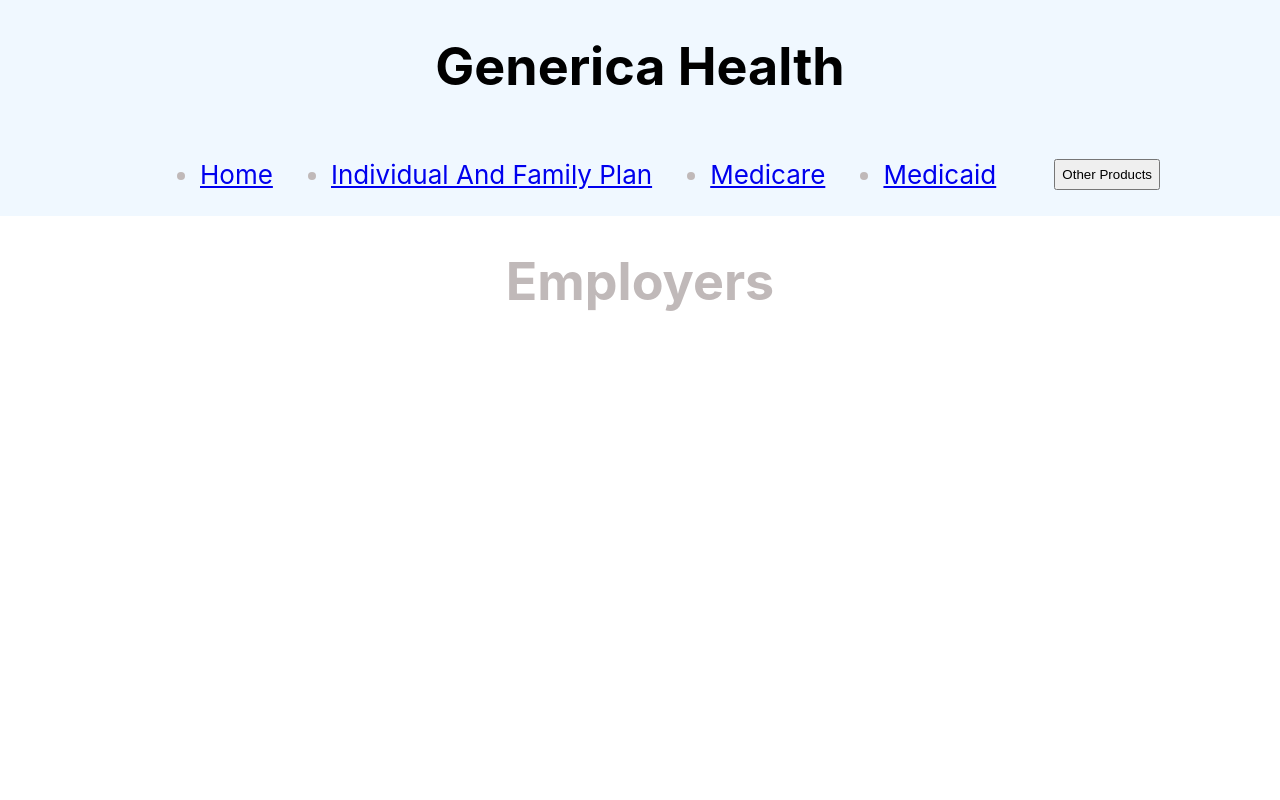
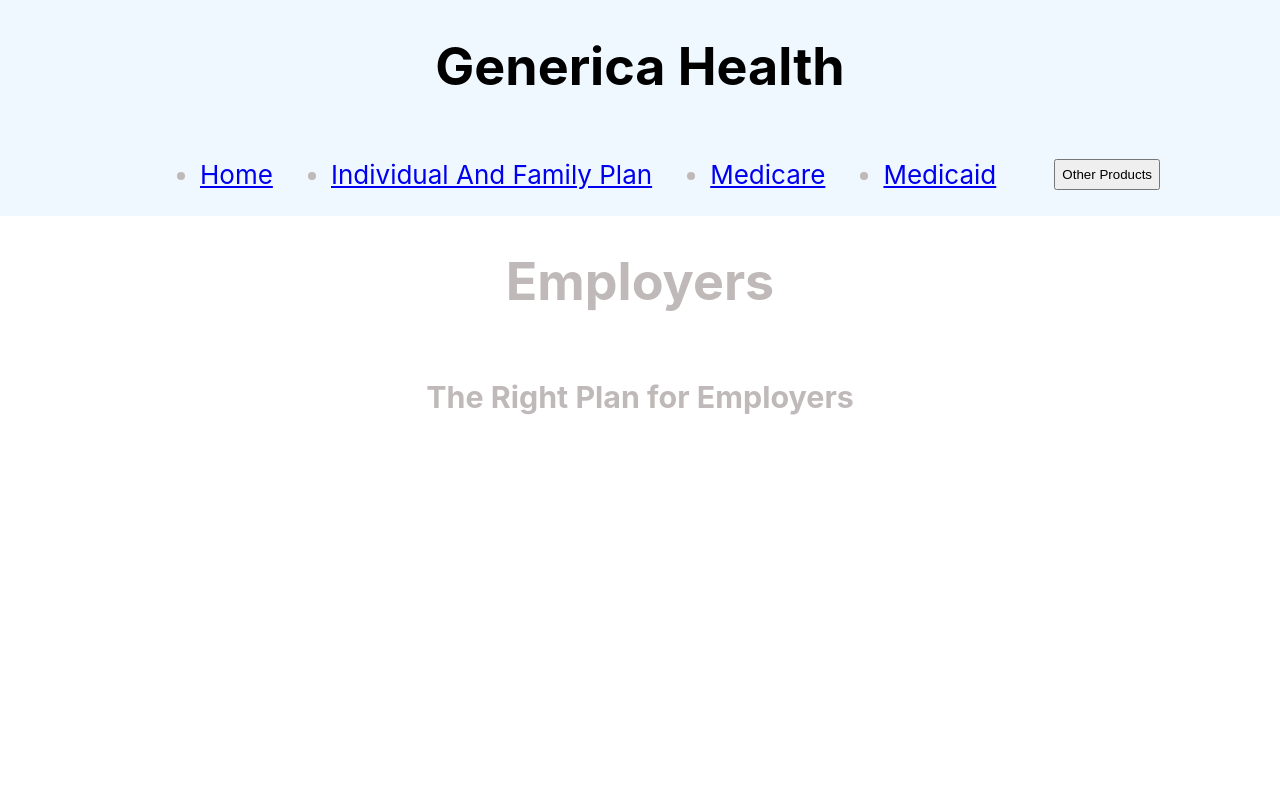
Before and after one commit to RickyFig17/Generica-Health, a React (Create React App) app: page /employers in a window 1280 px wide. Shown: the top 800 px of the page. Built offline with nearby package versions, Linux system fonts and the light colour scheme.

Commit message:
working on Employers

```diff
--- a/src/Employers.js
+++ b/src/Employers.js
@@ -1,7 +1,20 @@
 import React from "react";
 
 function Employers() {
-  return <h1>Employers</h1>;
+  return (
+    <>
+      <h1>Employers</h1>
+      <EmployersHeader/>
+    </>
+  );
+}
+
+function EmployersHeader() {
+  return (
+    <div>
+      <h3>The Right Plan for Employers</h3>
+    </div>
+  );
 }
 
 export default Employers;
```
